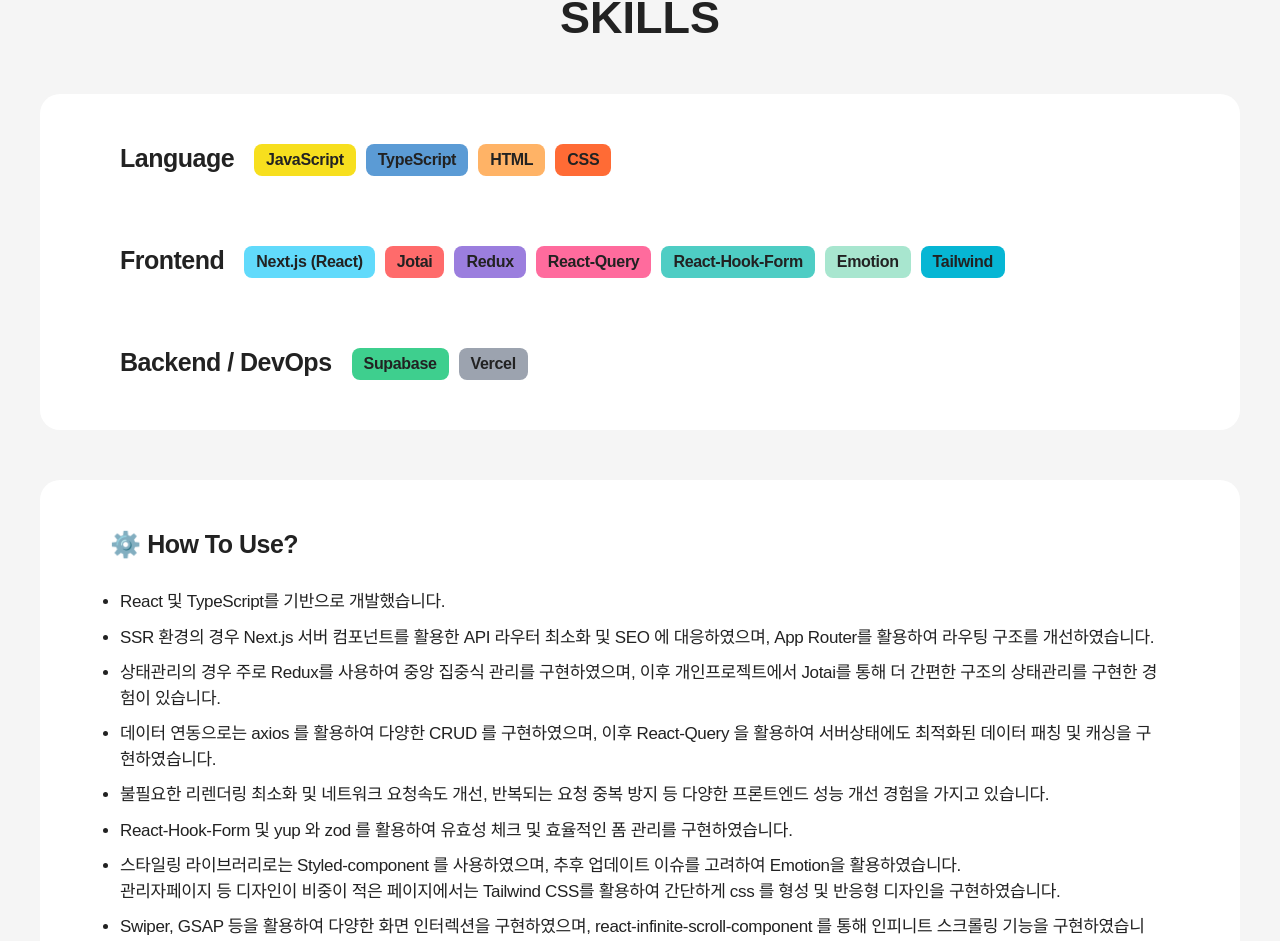
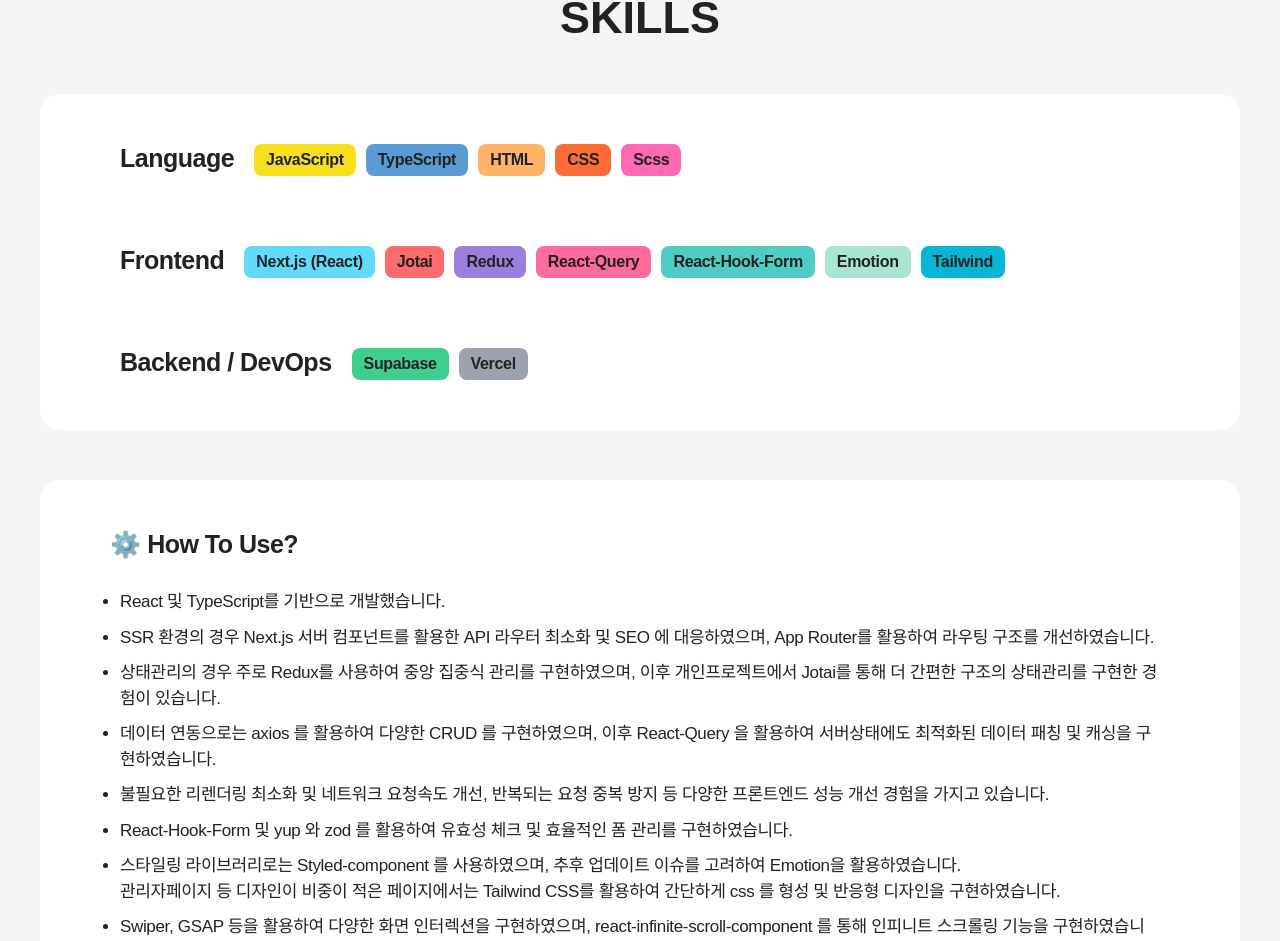
Before and after one commit to hyeminem-Jo/hyejin-portfolio, a Next.js app: page / in a window 1280 px wide. Shown: the part 1888-2829 px from the top of the page. Built offline with nearby package versions, Linux system fonts and the light colour scheme.

Commit message:
fix: Skill 내용 수정

```diff
--- a/src/app/_modules/skill/Skill.tsx
+++ b/src/app/_modules/skill/Skill.tsx
@@ -24,6 +24,10 @@ const skillList = [
       {
         name: 'CSS',
         color: '#FF6B35',
+      },
+      {
+        name: 'Scss',
+        color: '#FF69B4',
       },
     ],
   },
```
